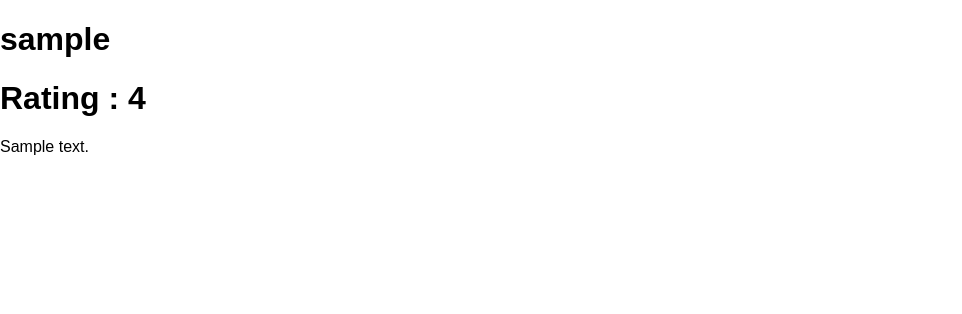
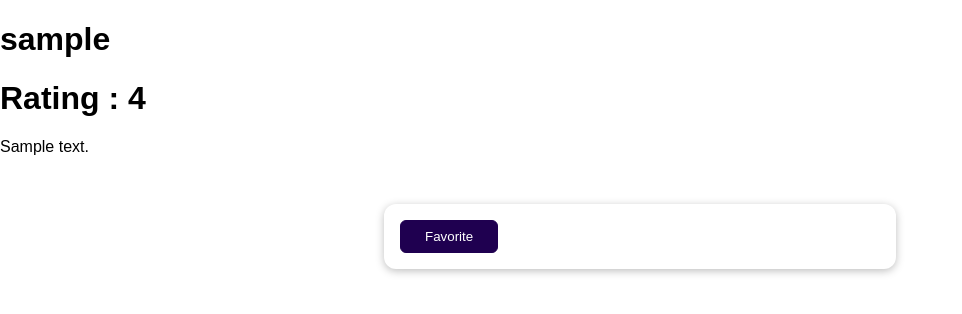
Before and after one commit to mostwelcome/feedback, a Django app: page /reviews/1 in a window 1280 px wide. Shown: the top 314 px of the page, without its empty margins (0-962 px from the left). Run offline with Django 3.2, Linux system fonts and the light colour scheme; tables that the repository leaves empty hold one stand-in row (values such as "Sample post").

Commit message:
added session data

```diff
--- a/feedback/reviews/templates/reviews/review_details.html
+++ b/feedback/reviews/templates/reviews/review_details.html
@@ -2,7 +2,17 @@
 {% block title %}Review Details{% endblock %}
 
 {% block content %}
+
     <h1> {{ review_details.user_name }} </h1>
     <h1>Rating : {{ review_details.rating }}</h1>
     <p>{{ review_details.review_text }}</p>
+    {% if is_favorite %}
+        <p>This is my favorite</p>
+    {% else %}
+        <form action="/reviews/favorite" method="post">
+            {% csrf_token %}
+            <input type="hidden" name="review_id" value="{{ review_details.id }}">
+        <button>Favorite</button>
+        </form>
+    {% endif %}
 {% endblock %}
--- a/feedback/reviews/urls.py
+++ b/feedback/reviews/urls.py
@@ -6,5 +6,6 @@
     path('', views.ReviewView.as_view()),
     path('thank-you', views.ThanksYouView.as_view()),
     path('reviews', views.ReviewsListView.as_view()),
+    path('reviews/favorite', views.AddFavorite.as_view()),
     path('reviews/<int:pk>', views.ReviewDetailsView.as_view(), name='review-details')
 ]
--- a/feedback/reviews/views.py
+++ b/feedback/reviews/views.py
@@ -1,4 +1,6 @@
 # Create your views here.
+from django.http import HttpResponseRedirect
+from django.views import View
 from django.views.generic import ListView, DetailView
 from django.views.generic.base import TemplateView
 from django.views.generic.edit import CreateView
@@ -9,7 +11,6 @@
 
 class ReviewView(CreateView):
     model = Review
-    form_class = ReviewForm
     form_class = ReviewForm
     template_name = 'reviews/review.html'
     success_url = '/thank-you'
@@ -45,3 +46,19 @@
     template_name = 'reviews/review_details.html'
     model = Review
     context_object_name = 'review_details'
+
+    def get_context_data(self, **kwargs):
+        context = super().get_context_data(**kwargs)
+        loaded_review = self.object
+        request = self.request
+        favorite_id = request.session.get('favorite_review')
+        context['is_favorite'] = favorite_id == str(loaded_review.id)
+        return context
+
+
+class AddFavorite(View):
+    def post(self, request):
+        review_id = request.POST['review_id']
+        # fav_review = Review.objects.get(pk=review_id)
+        request.session['favorite_review'] = review_id
+        return HttpResponseRedirect('/reviews/' + review_id)
```
Also changed, not shown: feedback/feedback/settings.py (+3 -6 lines).
